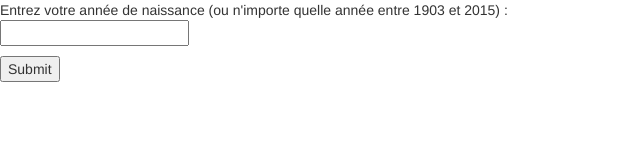
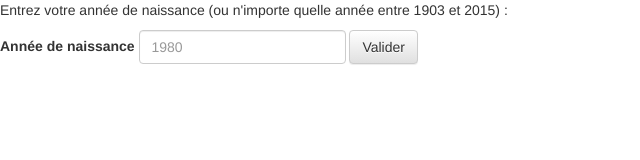
Before and after one commit to Solokian/tdfweb, a plain HTML site: page index.html in a window 1280 px wide. Shown: the whole page, without its empty margins (0-640 px from the left). Drawn offline with nearby package versions, Linux system fonts and the light colour scheme.

Commit message:
add bootstrap

```diff
--- a/index.html
+++ b/index.html
@@ -23,20 +23,20 @@
 	  <p>
 	    Entrez votre année de naissance (ou n'importe quelle année entre 1903 et 2015) :
 	    <br/>
-	    <input type='number' id='year' name='year' placeholder="" />
+	    <!-- <input type='number' id='year' name='year' placeholder="" /> -->
 	  </p>
 	  <p>
-	    <input type='submit' id='submit-button' />
+	    <!-- <input type='submit' id='submit-button' /> -->
 
 	  </p>
 	</div>
-	<!-- <div>
+	<div>
 		<form class="form-inline">
 	    	<label for="year">Année de naissance</label>
 	    	<input type='number' class="form-control" id='year' name='year' placeholder="1980">
 	  	 	<button type='submit' id='submit-button' class="btn btn-default">Valider</button>
 		</form>
-	</div> -->
+	</div>
 	<div id="result">
 	</div>
 	<div id="wiki">
```
